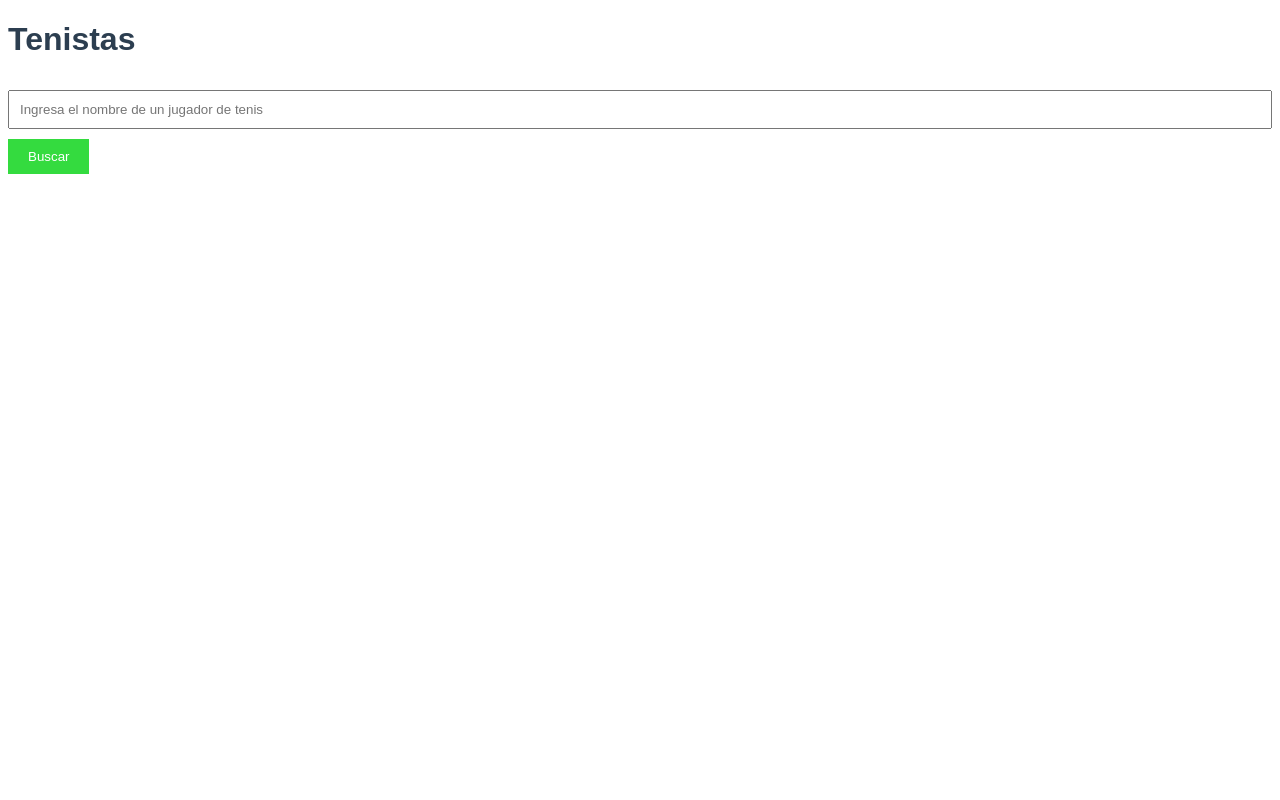
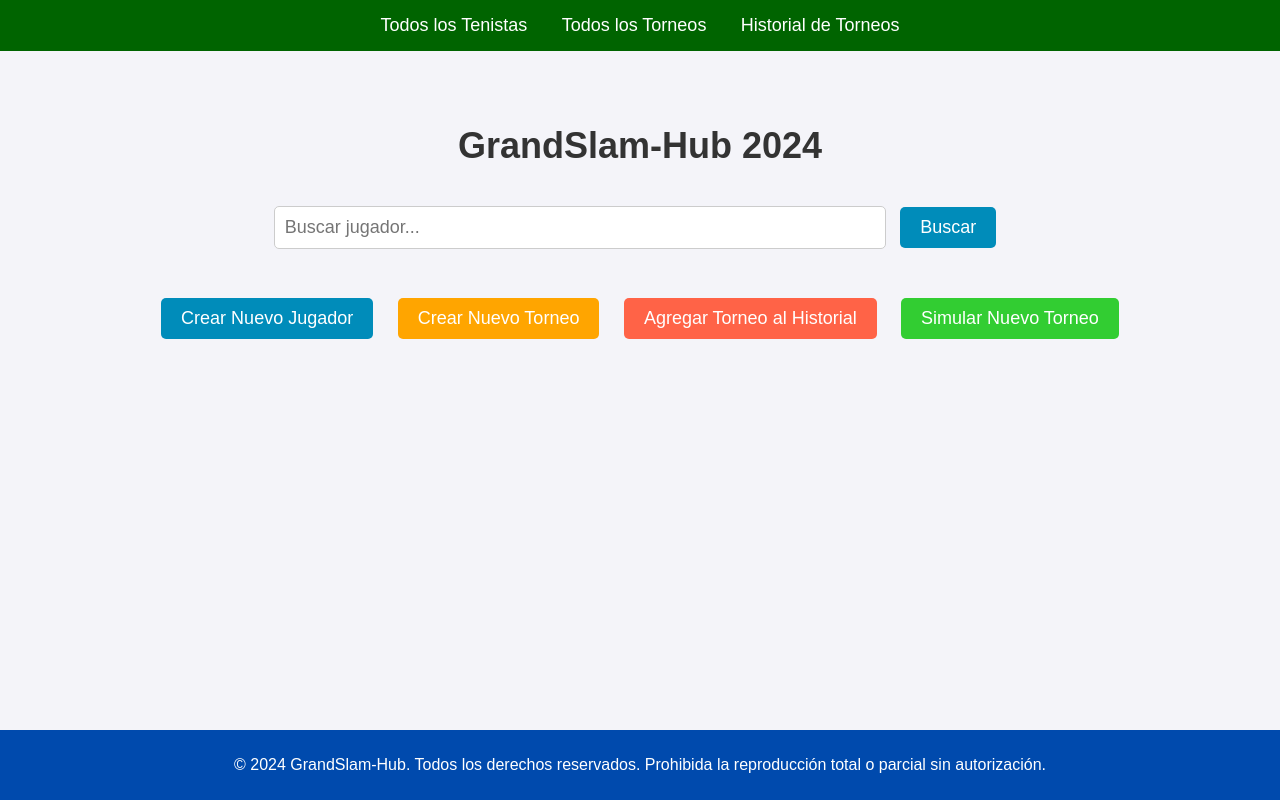
Before and after one commit to justosaenzv/TPFinal-justosaenzvaliente, a Flask app: page / in a window 1280 px wide. Run offline with Flask 3, Linux system fonts and the light colour scheme; data that the repository does not hold is empty.

Commit message:
Remodelo la pagina home y la existente le modifico el nombre a lista_tenistas.html

```diff
--- /dev/null
+++ b/static/css/home.css
@@ -0,0 +1,105 @@
+body {
+    font-family: Arial, sans-serif;
+    background-color: #f4f4f9;
+    color: #333;
+    margin: 0;
+    padding: 0;
+}
+
+.navbar {
+    background-color: #006400; /* Dark green */
+    padding: 15px;
+}
+
+.navbar ul {
+    list-style: none;
+    margin: 0;
+    padding: 0;
+    text-align: center;
+}
+
+.navbar ul li {
+    display: inline;
+    margin: 0 15px;
+}
+
+.navbar ul li a {
+    color: #fff;
+    text-decoration: none;
+    font-size: 18px;
+}
+
+.container {
+    text-align: center;
+    padding: 50px;
+}
+
+h1 {
+    font-size: 36px;
+    margin-bottom: 30px;
+}
+
+.search-container {
+    margin-bottom: 30px;
+}
+
+#search-input {
+    width: 50%;
+    padding: 10px;
+    font-size: 18px;
+    border: 1px solid #ccc;
+    border-radius: 5px;
+}
+
+button {
+    padding: 10px 20px;
+    font-size: 18px;
+    color: #fff;
+    background-color: #008cba; /* Blue */
+    border: none;
+    border-radius: 5px;
+    cursor: pointer;
+    margin: 10px;
+}
+
+button:hover {
+    background-color: #005f5f; /* Darker blue */
+}
+
+.button-container {
+    margin-top: 20px;
+}
+
+.button-container button:nth-child(2) {
+    background-color: #ffa500; /* Orange */
+}
+
+.button-container button:nth-child(2):hover {
+    background-color: #cc8400; /* Darker orange */
+}
+
+.button-container button:nth-child(3) {
+    background-color: #ff6347; /* Tomato */
+}
+
+.button-container button:nth-child(3):hover {
+    background-color: #cc5239; /* Darker tomato */
+}
+
+.button-container button:nth-child(4) {
+    background-color: #32cd32; /* Lime green */
+}
+
+.button-container button:nth-child(4):hover {
+    background-color: #228b22; /* Darker lime green */
+}
+
+footer {
+    background-color: #004aad;
+    color: white;
+    text-align: center;
+    padding: 10px 0;
+    position: fixed;
+    width: 100%;
+    bottom: 0;
+}
--- a/templates/home.html
+++ b/templates/home.html
@@ -3,38 +3,33 @@
 <head>
     <meta charset="UTF-8">
     <meta name="viewport" content="width=device-width, initial-scale=1.0">
-    <title>Tenistas</title>
-    <style>
-        body {
-            font-family: Arial, sans-serif;
-        }
-        h1 {
-            color: #2c3e50;
-        }
-        input {
-            padding: 10px;
-            margin: 10px 0;
-            width: 100%;
-            box-sizing: border-box;
-        }
-        button {
-            padding: 10px 20px;
-            background-color: #34db3f;
-            color: white;
-            border: none;
-            cursor: pointer;
-        }
-        button:hover {
-            background-color: #2980b9;
-        }
-    </style>
+    <title>Tenis Home</title>
+    <link rel="stylesheet" href="../static/css/home.css">
 </head>
 <body>
-
-    <h1>Tenistas</h1>
-    <input type="text" id="tenistaInput" placeholder="Ingresa el nombre de un jugador de tenis">
-    <button id="submitBtn">Buscar</button>
-    <ul id="lista_tenistas"></ul>
-    <script src="/static/js/script.js"></script>
+    <nav class="navbar">
+        <ul>
+            <li><a href="/tenistas">Todos los Tenistas</a></li>
+            <li><a href="/torneos">Todos los Torneos</a></li>
+            <li><a href="/historial">Historial de Torneos</a></li>
+        </ul>
+    </nav>
+    <div class="container">
+        <h1>GrandSlam-Hub 2024</h1>
+        <div class="search-container">
+            <input type="text" id="search-input" placeholder="Buscar jugador...">
+            <button onclick="buscarJugador()">Buscar</button>
+        </div>
+        <div class="button-container">
+            <button onclick="window.location.href='/nuevo_jugador'">Crear Nuevo Jugador</button>
+            <button onclick="window.location.href='/nuevo_torneo'">Crear Nuevo Torneo</button>
+            <button onclick="window.location.href='/agregar_historial'">Agregar Torneo al Historial</button>
+            <button onclick="window.location.href='/simular_torneo'">Simular Nuevo Torneo</button>
+        </div>
+    </div>
+    <footer>
+        <p>&copy; 2024 GrandSlam-Hub. Todos los derechos reservados. Prohibida la reproducción total o parcial sin autorización.</p>
+    </footer>
+    <script src="static/js/scripts.js"></script>
 </body>
 </html>
```
Also changed, not shown: templates/lista_tenistas.html (added, +40 -0 lines).
